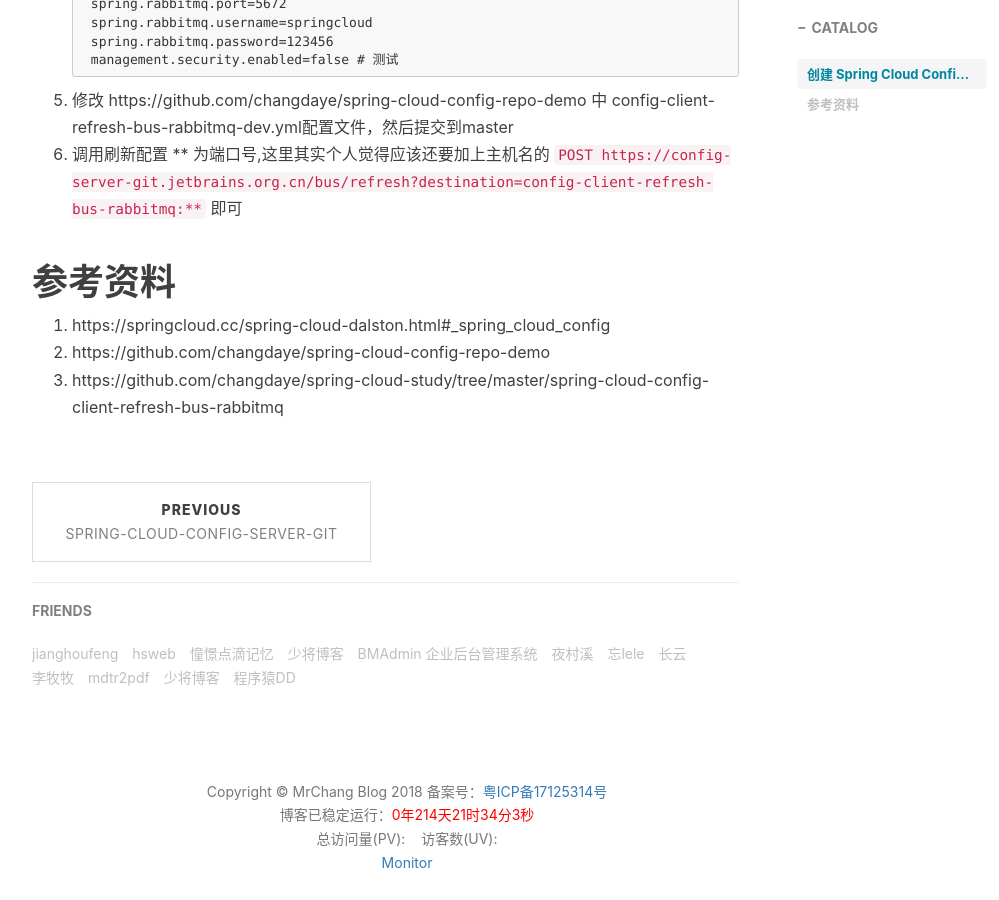
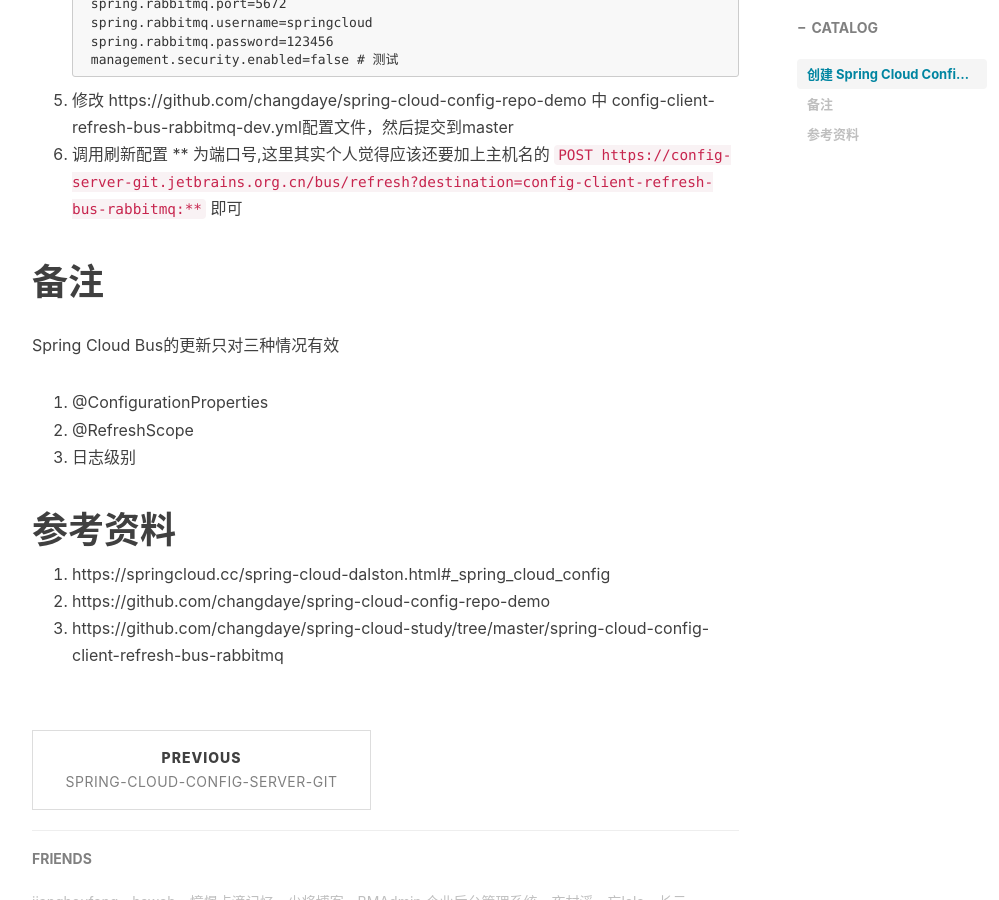
Before and after one commit to ncic-ict/changdaye.github.io, a Jekyll site: the page built from _posts/2018-04-06-spring-cloud-config-client-refresh-bus-rabbitmq.md, in a window 1280 px wide and 900 px high, scrolled down 1990 px. Shown: the whole window, without its empty margins (233-1232 px from the left). Built offline with Jekyll 4.4.1, drawn with Linux system fonts in a browser that asks for light colours; nearby versions of some CDN libraries; comment, search, counter and statistics services are not loaded.

Commit message:
增加 spring cloud bus 说明 动态更新只对三种情况有效

```diff
--- a/_posts/2018-04-06-spring-cloud-config-client-refresh-bus-rabbitmq.md
+++ b/_posts/2018-04-06-spring-cloud-config-client-refresh-bus-rabbitmq.md
@@ -93,6 +93,14 @@ tags:
 	`POST https://config-server-git.jetbrains.org.cn/bus/refresh?destination=config-client-refresh-bus-rabbitmq:**`
 	即可
 
+# 备注
+
+Spring Cloud Bus的更新只对三种情况有效
+
+1. @ConfigurationProperties
+2. @RefreshScope
+3. 日志级别
+
 # 参考资料
 
 1. https://springcloud.cc/spring-cloud-dalston.html#_spring_cloud_config
```
Also changed, not shown: _posts/2018-04-05-spring-cloud-config-server-git.md (+8 -0 lines).
